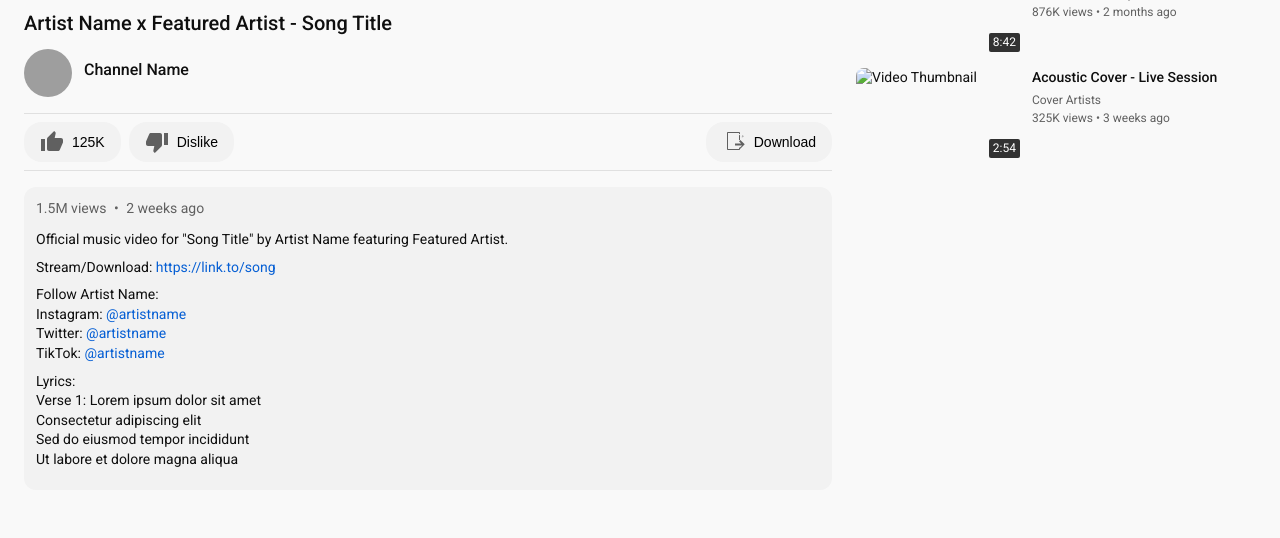
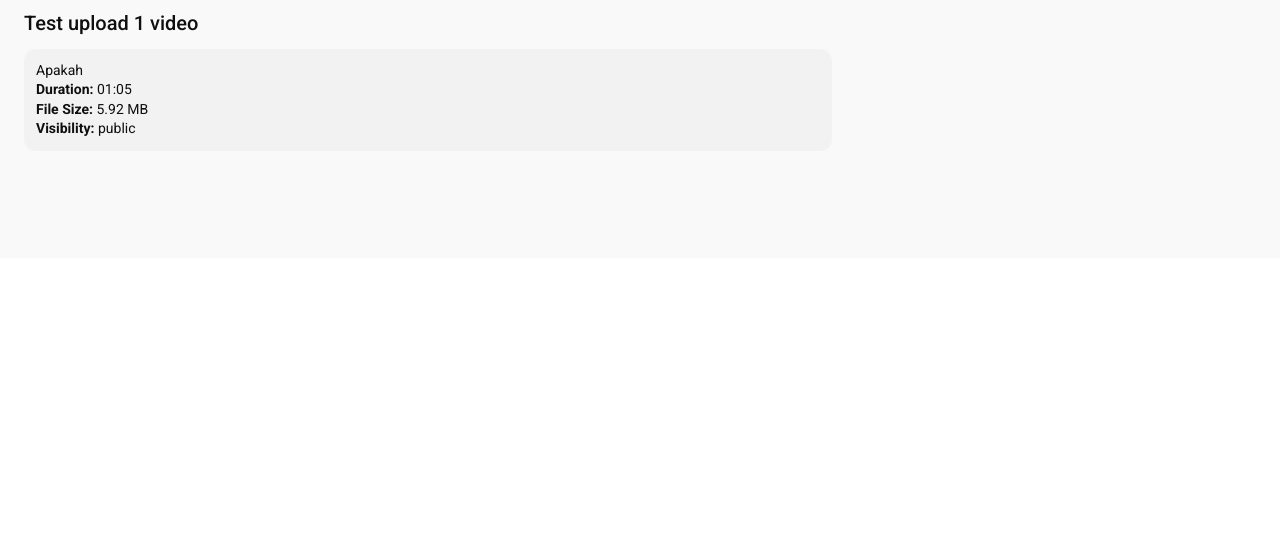
Before and after one commit to TazkieCT/ZouTube, a PHP site: page /player.php in a window 1280 px wide. Shown: the part 542-1080 px from the top of the page. After the commit the page ends 693 px from the top, so only its background shows below. Run offline with PHP 8.4, Linux system fonts and the light colour scheme; some libraries are stand-ins or nearby versions; grey boxes are pictures that could not be loaded.

Commit message:
feat: dynamic player page and recommendation sidebar (not done)
Recommendation sidebar (not done), UI need to be fix

```diff
--- a/js/player.js
+++ b/js/player.js
@@ -29,7 +29,6 @@ document.addEventListener('DOMContentLoaded', function() {
     playPauseBtn.addEventListener('click', togglePlayPause);
     video.addEventListener('click', togglePlayPause);
 
-    // Update progress bar
     video.addEventListener('timeupdate', function() {
         const progress = (video.currentTime / video.duration) * 100;
         progressFill.style.width = `${progress}%`;
@@ -39,14 +38,12 @@ document.addEventListener('DOMContentLoaded', function() {
         currentTimeDisplay.textContent = `${currentMinutes}:${currentSeconds < 10 ? '0' : ''}${currentSeconds}`;
     });
 
-    // Set video duration display when metadata is loaded
     video.addEventListener('loadedmetadata', function() {
         const durationMinutes = Math.floor(video.duration / 60);
         const durationSeconds = Math.floor(video.duration % 60);
         durationDisplay.textContent = `${durationMinutes}:${durationSeconds < 10 ? '0' : ''}${durationSeconds}`;
     });
 
-    // Click on progress bar to see at a specific time
     progressBar.addEventListener('click', function(e) {
         const progressBarRect = progressBar.getBoundingClientRect();
         const clickPosition = e.clientX - progressBarRect.left;
@@ -56,7 +53,6 @@ document.addEventListener('DOMContentLoaded', function() {
         video.currentTime = seekTime;
     });
 
-    // Volume control
     volumeSlider.addEventListener('input', function() {
         video.volume = volumeSlider.value / 100;
         if (video.volume === 0) {
--- a/player.php
+++ b/player.php
@@ -1,3 +1,21 @@
+<?php
+$videoData = json_decode(file_get_contents('video_data.json'), true);
+
+$videoId = $_GET['id'] ?? $videoData[0]['id'];
+
+$video = null;
+foreach ($videoData as $item) {
+    if ($item['id'] == $videoId) {
+        $video = $item;
+        break;
+    }
+}
+
+if (!$video) {
+    die("Video not found.");
+}
+?>
+
 <!DOCTYPE html>
 <html lang="en">
 <head>
@@ -40,17 +58,11 @@
 
     <div class="main-content">
         <div class="video-container">
-            <!-- Video Player -->
             <div class="video-player">
-                <video id="mainVideo" poster="https://i.ytimg.com/vi/dQw4w9WgXcQ/maxresdefault.jpg">
-                    <source src="/uploads/Video Christian Wijaya.mp4" type="video/mp4">
+                <video id="mainVideo" poster="">
+                    <source src="<?php echo htmlspecialchars($video['filePath']); ?>" type="video/mp4">
                     Your browser does not support the video tag.
                 </video>
-
-                <!-- <div class="video-title-overlay"> -->
-                    <!-- <h2>Artist Name</h2> -->
-                <!-- </div> -->
-
                 <div class="video-controls" id="videoControls">
                     <div class="progress-container">
                         <div class="progress-bar">
@@ -101,140 +113,41 @@
                     </div>
                 </div>
             </div>
-
-            <!-- Info Video -->
             <div class="video-info">
-                <h1 class="video-title">Artist Name x Featured Artist - Song Title</h1>
-                <div class="channel-info">
-                    <div class="channel-avatar">
-                        <img src="https://codeskulptor-demos.commondatastorage.googleapis.com/GalaxyInvaders/back06.jpg" alt="Channel Avatar">
-                    </div>
-                    <div class="channel-details">
-                        <h3 class="channel-name">Channel Name</h3>
-                    </div>
-                </div>
-                <div class="video-actions">
-                    <div class="action-group">
-                        <button class="action-button">
-                            <svg viewBox="0 0 24 24" width="24" height="24">
-                                <path d="M1 21h4V9H1v12zm22-11c0-1.1-.9-2-2-2h-6.31l.95-4.57.03-.32c0-.41-.17-.79-.44-1.06L14.17 1 7.59 7.59C7.22 7.95 7 8.45 7 9v10c0 1.1.9 2 2 2h9c.83 0 1.54-.5 1.84-1.22l3.02-7.05c.09-.23.14-.47.14-.73v-1.91l-.01-.01L23 10z"></path>
-                            </svg>
-                            <span>125K</span>
-                        </button>
-                        <button class="action-button">
-                            <svg viewBox="0 0 24 24" width="24" height="24">
-                                <path d="M15 3H6c-.83 0-1.54.5-1.84 1.22l-3.02 7.05c-.09.23-.14.47-.14.73v1.91l.01.01L1 14c0 1.1.9 2 2 2h6.31l-.95 4.57-.03.32c0 .41.17.79.44 1.06L9.83 23l6.59-6.59c.36-.36.58-.86.58-1.41V5c0-1.1-.9-2-2-2zm4 0v12h4V3h-4z"></path>
-                            </svg>
-                            <span>Dislike</span>
-                        </button>
-                    </div>
-                    <div class="action-group">
-                        <button class="action-button">
-                            <svg viewBox="0 0 24 24" width="24" height="24">
-                                <path d="M17 18v1H6V3h11v1h1V3c0-.55-.45-1-1-1H6c-.55 0-1 .45-1 1v16c0 .55.45 1 1 1h11c.55 0 1-.45 1-1v-1h-1zm3.55-10L17 4.46V10h1V5.54l2.19 2.19 1.36-1.36-1-1.37zm-3.6 9.43l1.36 1.36 4.43-4.43-4.43-4.43-1.36 1.36 2.19 2.19H13v1.93h7.14l-2.19 2.02z"></path>
-                            </svg>
-                            <span>Download</span>
-                        </button>
-                    </div>
-                </div>
+                <h1 class="video-title"><?php echo htmlspecialchars($video['title']); ?></h1>
                 <div class="video-description">
-                    <div class="description-stats">
-                        <span>1.5M views</span>
-                        <span>•</span>
-                        <span>2 weeks ago</span>
-                    </div>
-                    <div class="description-text">
-                        <p>Official music video for "Song Title" by Artist Name featuring Featured Artist.</p>
-                        <p>Stream/Download: <a href="#">https://link.to/song</a></p>
-                        <p>Follow Artist Name:<br>
-                        Instagram: <a href="#">@artistname</a><br>
-                        Twitter: <a href="#">@artistname</a><br>
-                        TikTok: <a href="#">@artistname</a></p>
-                        <p>Lyrics:<br>
-                        Verse 1: Lorem ipsum dolor sit amet<br>
-                        Consectetur adipiscing elit<br>
-                        Sed do eiusmod tempor incididunt<br>
-                        Ut labore et dolore magna aliqua</p>
-                    </div>
+                    <p><?php echo nl2br(htmlspecialchars($video['description'])); ?></p>
+                    <p><strong>Duration:</strong> <?php echo gmdate("i:s", $video['duration']); ?></p>
+                    <p><strong>File Size:</strong> <?php echo htmlspecialchars($video['fileSize']); ?></p>
+                    <p><strong>Visibility:</strong> <?php echo htmlspecialchars($video['visibility']); ?></p>
                 </div>
             </div>
         </div>
 
-        <!-- Sidebar -->
         <div class="sidebar">
-
-            <!-- List Of Other Videos (Recommended Videos) -->
+            <h3>Recommended Videos</h3>
             <div class="recommended-videos">
+                <?php foreach ($videoData as $item): ?>
+                    <?php if ($item['id'] !== $video['id']): ?>
                         <div class="video-card">
+                            <!-- Masih rusak UInya (karena ada <a>) -->
+                            <a href="?id=<?php echo $item['id']; ?>">
                                 <div class="thumbnail">
-                        <img src="https://codeskulptor-demos.commondatastorage.googleapis.com/GalaxyInvaders/back06.jpg" alt="Video Thumbnail">
-                        <span class="duration">3:45</span>
+                                    <img src="https://via.placeholder.com/168x94" alt="Video Thumbnail">
+                                    <span class="duration"><?php echo gmdate("i:s", $item['duration']); ?></span>
                                 </div>
                                 <div class="video-card-info">
-                        <h3 class="video-card-title">Another Great Song - Official Music Video</h3>
-                        <p class="video-card-channel">Channel Name</p>
-                        <p class="video-card-stats">2.4M views • 3 months ago</p>
+                                    <h3 class="video-card-title"><?php echo htmlspecialchars($item['title']); ?></h3>
+                                    <p class="video-card-channel"><?php echo htmlspecialchars($item['creator'] ?? 'Unknown'); ?></p>
                                 </div>
+                            </a>
                         </div>
-                <div class="video-card">
-                    <div class="thumbnail">
-                        <img src="https://via.placeholder.com/168x94" alt="Video Thumbnail">
-                        <span class="duration">4:20</span>
-                    </div>
-                    <div class="video-card-info">
-                        <h3 class="video-card-title">Top 10 Songs of the Month</h3>
-                        <p class="video-card-channel">Music Charts</p>
-                        <p class="video-card-stats">1.8M views • 2 weeks ago</p>
-                    </div>
-                </div>
-                <div class="video-card">
-                    <div class="thumbnail">
-                        <img src="https://via.placeholder.com/168x94" alt="Video Thumbnail">
-                        <span class="duration">5:12</span>
-                    </div>
-                    <div class="video-card-info">
-                        <h3 class="video-card-title">Artist Interview - Behind the Scenes</h3>
-                        <p class="video-card-channel">Music News</p>
-                        <p class="video-card-stats">542K views • 1 week ago</p>
-                    </div>
-                </div>
-                <div class="video-card">
-                    <div class="thumbnail">
-                        <img src="https://via.placeholder.com/168x94" alt="Video Thumbnail">
-                        <span class="duration">3:18</span>
-                    </div>
-                    <div class="video-card-info">
-                        <h3 class="video-card-title">New Release - Lyric Video</h3>
-                        <p class="video-card-channel">Record Label</p>
-                        <p class="video-card-stats">1.2M views • 5 days ago</p>
-                    </div>
-                </div>
-                <div class="video-card">
-                    <div class="thumbnail">
-                        <img src="https://via.placeholder.com/168x94" alt="Video Thumbnail">
-                        <span class="duration">8:42</span>
-                    </div>
-                    <div class="video-card-info">
-                        <h3 class="video-card-title">Music Production Tutorial</h3>
-                        <p class="video-card-channel">Producer Academy</p>
-                        <p class="video-card-stats">876K views • 2 months ago</p>
-                    </div>
-                </div>
-                <div class="video-card">
-                    <div class="thumbnail">
-                        <img src="https://via.placeholder.com/168x94" alt="Video Thumbnail">
-                        <span class="duration">2:54</span>
-                    </div>
-                    <div class="video-card-info">
-                        <h3 class="video-card-title">Acoustic Cover - Live Session</h3>
-                        <p class="video-card-channel">Cover Artists</p>
-                        <p class="video-card-stats">325K views • 3 weeks ago</p>
-                    </div>
-                </div>
+                    <?php endif; ?>
+                <?php endforeach; ?>
             </div>
         </div>
     </div>
 
-    <script src="/js/player.js"></script>
+    <script src="/ZouTube/js/player.js"></script>
 </body>
 </html>
```
Also changed, not shown: video_data.json (+20 -10 lines). Lines whose indentation alone changed are shown as unchanged.
